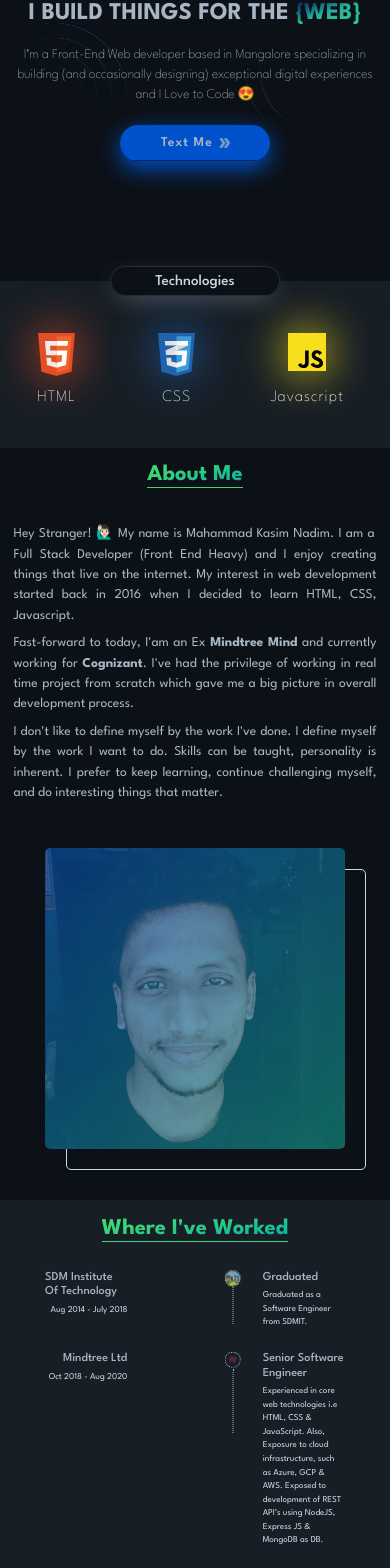
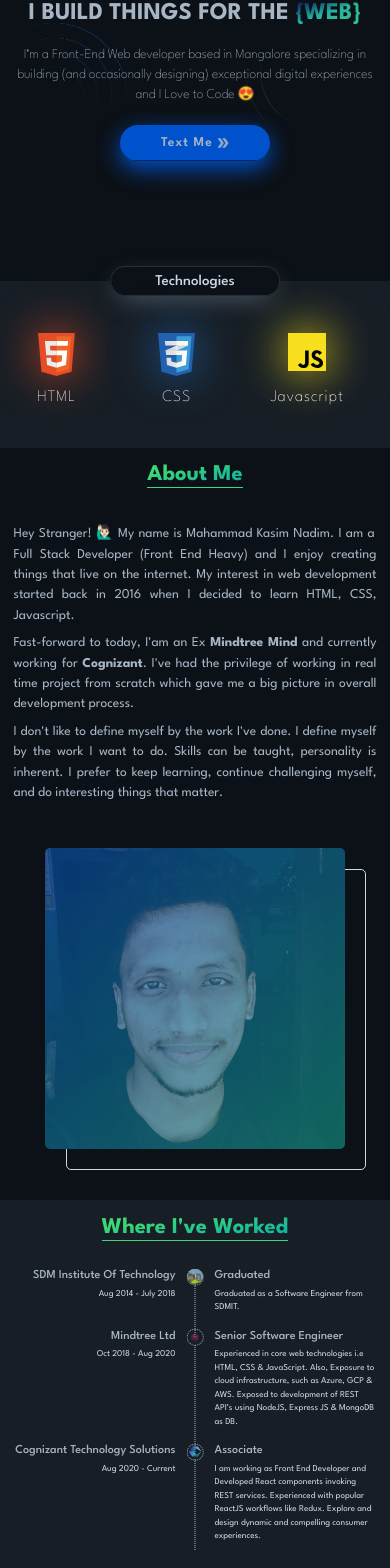
Before and after one commit to kasimnadim6/portfolio, a Next.js app: page / in a window 390 px wide. Shown: the part 260-1828 px from the top of the page. Built offline with nearby package versions, Linux system fonts and the light colour scheme; a web font is replaced by a local one.

Commit message:
experience style correction

```diff
--- a/components/Experience/Experience.module.scss
+++ b/components/Experience/Experience.module.scss
@@ -1,3 +1,6 @@
+@import 'bootstrap/scss/_functions';
+@import 'bootstrap/scss/_variables';
+@import 'bootstrap/scss/mixins/_breakpoints';
 @import '../../styles/mixins';
 
 .experience {
@@ -11,10 +14,13 @@
   }
   .timeline {
     display: flex;
-    align-items: flex-start;
+    align-items: stretch;
     gap: 3rem;
     &:not(:last-child) {
       margin-bottom: 2rem;
+      .timeline__point .hr {
+        height: 100% !important;
+      }
     }
     &__heading {
       flex: 1;
@@ -25,6 +31,7 @@
       color: var(--white-shade-1);
       h3 {
         color: var(--white-shade-2);
+        text-align: end;
       }
       span {
         font-size: 1.2rem;
@@ -54,11 +61,11 @@
       }
       .hr {
         border-left: 1px dotted var(--white-shade-2);
-        height: var(--timelineLinkHeight);
         position: absolute;
         left: 50%;
         transform: translate(-50%);
-        top: 2.2rem;
+        top: 2rem;
+        height: calc(100% - 2.2rem);
       }
     }
     &__details {
@@ -73,3 +80,18 @@
     }
   }
 }
+
+@include media-breakpoint-down(sm) {
+  .experience {
+    padding: 1.8rem;
+    .timeline {
+      gap: 1.6rem;
+      &:not(:last-child) {
+        margin-bottom: 1rem;
+      }
+      &__heading {
+        margin-right: 0rem;
+      }
+    }
+  }
+}
--- a/components/Experience/Experience.tsx
+++ b/components/Experience/Experience.tsx
@@ -1,7 +1,4 @@
 import styles from './Experience.module.scss';
-import Image from 'next/image';
-import mindtreeLogo from '../../public/mindtree-logo.png';
-import cognizantLogo from '../../public/cognizant-logo.png';
 import { CSSProperties } from 'react';
 
 const Experience = () => {
@@ -13,7 +10,6 @@
         endDate: 'July 2018',
       },
       logo: '/sdmit-logo.png',
-      timelineLinkHeight: '4.8rem',
       details: {
         position: 'Graduated',
         description: `Graduated as a Software Engineer from SDMIT. `,
@@ -26,7 +22,6 @@
         endDate: 'Aug 2020',
       },
       logo: '/mindtree-logo.png',
-      timelineLinkHeight: '8.5rem',
       details: {
         position: 'Senior Software Engineer',
         description: `Experienced in core web technologies i.e HTML, CSS & JavaScript.
@@ -41,7 +36,6 @@
         endDate: 'Current',
       },
       logo: '/cognizant-logo.png',
-      timelineLinkHeight: '7.2rem',
       details: {
         position: 'Associate',
         description: `I am working as Front End Developer and Developed React components invoking REST services.
@@ -67,14 +61,7 @@
                 className={styles['timeline__point-logo']}
                 style={{ '--bg': `url(${event.logo})` } as CSSProperties}
               ></div>
-              <div
-                className={styles.hr}
-                style={
-                  {
-                    '--timelineLinkHeight': event.timelineLinkHeight,
-                  } as CSSProperties
-                }
-              ></div>
+              <div className={styles.hr}></div>
             </div>
             <div className={styles.timeline__details}>
               <h3>{event.details.position}</h3>
```
